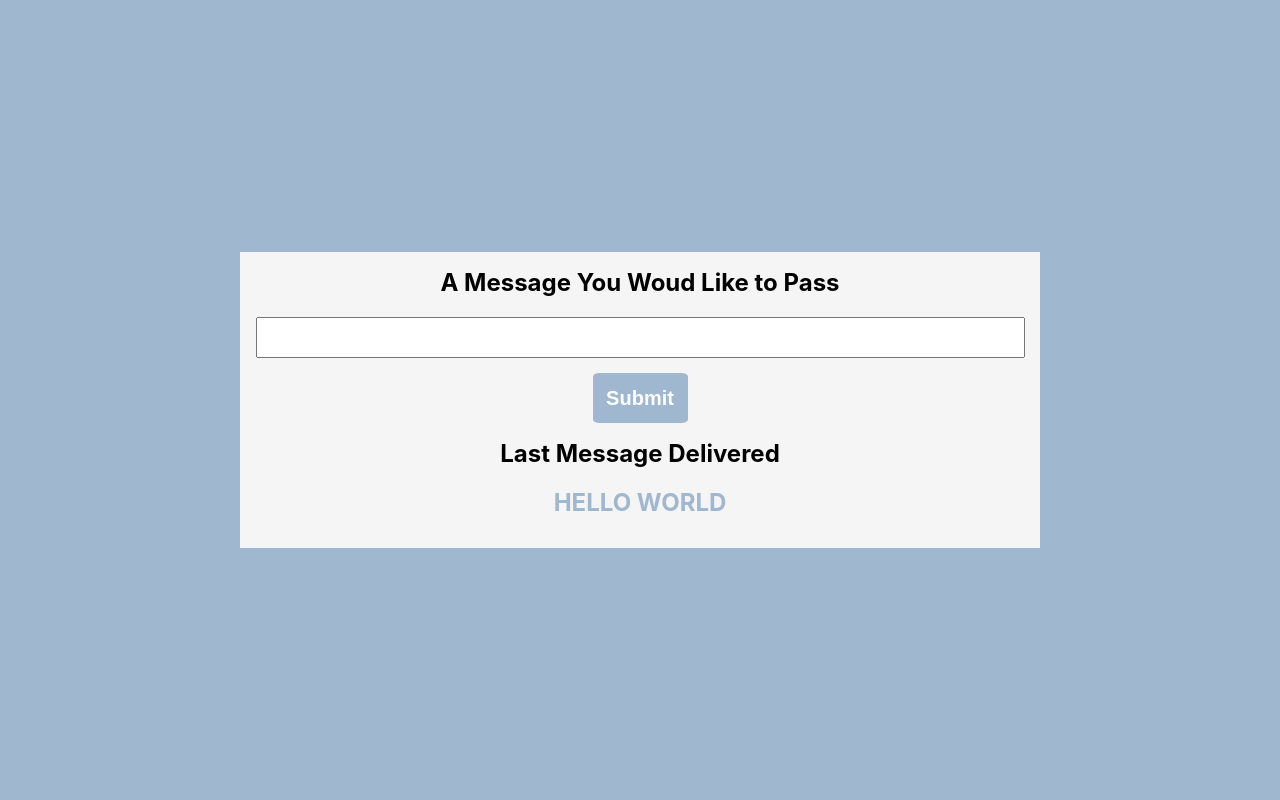
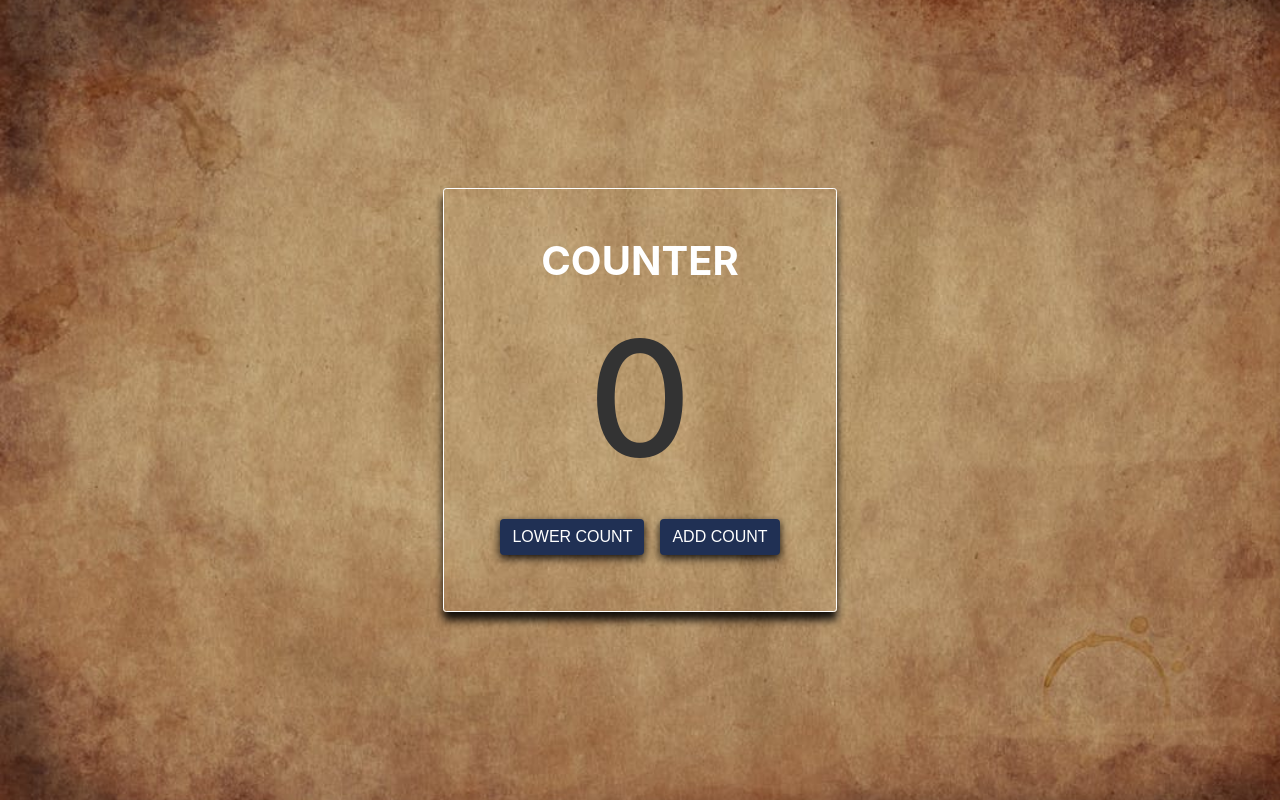
Before and after one commit to 0125jinlee/SmallJSProjects, a React (Create React App) app: page / in a window 1280 px wide. Built offline with nearby package versions, Linux system fonts and the light colour scheme.

Commit message:
5. Counter Done

```diff
--- a/src/App.css
+++ b/src/App.css
@@ -4,65 +4,65 @@
   width: 100%;
   align-items: center; /* manages vertical */
   justify-content: center; /* manages horizontal */
-  background-color: rgb(159, 183, 207);
+  background-image: url("background.jpeg");
+  background-size: cover;
+  background-position: center;
+  background-repeat: no-repeat;
 }
 
-.msgBox {
-  min-width: 60%;
-  height: auto;
-  padding: 1rem;
-  background-color: rgb(245, 245, 245);
+.CounterBox {
+  max-width: 83.333333%;
+  margin-left: auto;
+  margin-right: auto;
+  padding: 3rem;
+  border: 0.1rem solid white;
+  box-shadow: 0 0.5rem 0.5rem rgba(0, 0, 0, 0.9);
+  border-radius: 0.2rem;
   text-align: center;
 }
 
-.msgBox h2 {
+.CounterBox h1 {
+  font-size: 2.5rem;
   margin-top: 0;
+  margin-bottom: 0;
+  font-weight: bold;
+  line-height: 1.2;
+  color: white;
 }
 
-.msgBox input {
-  display: block;
-  margin-top: 2%;
-  margin-bottom: 2%;
-  min-width: 98%;
-  height: 35px;
-  font-size: 20px;
-  padding-left: 10px;
+.Counter {
+  font-size: 10rem;
+  font-weight: 500;
+  margin-top: 1rem;
+  margin-bottom: 1rem;
 }
 
-.msgBox button {
-  width: 95px;
-  height: 50px;
-  background-color: rgb(159, 183, 207);
-  margin-bottom: 2%;
+.CounterBox button {
+  margin: 0.5rem;
+  text-align: center;
+  font-size: 1rem;
+  padding: 0.375rem 0.75rem;
+  line-height: 1.5;
+  border: none;
+  border-radius: 0.25rem;
   cursor: pointer;
+  box-shadow: 0 0.2rem 0.5rem rgba(0, 0, 0, 0.9);
+  background: rgba(32, 48, 84);
   color: white;
-  border-radius: 7%;
-  border: 1px solid transparent;
-  font-size: 20px;
-  font-weight: bold;
   transition: color 0.15s ease-in-out, background-color 0.15s ease-in-out,
     border-color 0.15s ease-in-out, box-shadow 0.15s ease-in-out;
 }
 
-.msgBox button:hover {
-  color: black;
+.CounterBox button:focus {
+  outline: none;
 }
 
-.Alert {
-  display: flex;
-  align-items: center;
-  justify-content: center;
-  margin-top: 2%;
-  margin-bottom: 4%;
-  height: 35px;
-  color: #721c24;
-  background-color: #f8d7da;
-  border-color: #f5c6cb;
-  border: 1px solid transparent;
+.CounterBox button:hover {
+  background: rgba(93, 165, 234);
 }
 
-.lastMsg {
-  color: rgb(159, 183, 207);
-  text-transform: uppercase;
-  margin-bottom: 2%;
+@media (min-width: 768px) {
+  .CounterBox {
+    max-width: 50%;
+  }
 }
--- a/src/App.js
+++ b/src/App.js
@@ -3,40 +3,50 @@ import React, { useState } from "react";
 import "./App.css";
 
 const App = () => {
-  const [input, setInput] = useState("");
-  const [lastMsg, setLastMsg] = useState("");
-  const [show, setShow] = useState(false);
+  const [counter, setCounter] = useState(0);
+  const [colorControl, setColorControl] = useState("rgb(51, 51, 51)");
 
-  const submitHandler = (e) => {
-    e.preventDefault();
-    if (input === "") {
-      setShow(true);
-      setTimeout(() => {
-        setShow(false);
-      }, 2000);
-    } else if (input === "" && lastMsg !== "") {
-      setLastMsg(input);
+  const decrementHandler = () => {
+    if (counter === 1) {
+      setCounter(counter - 1);
+      setColorControl("rgb(51, 51, 51)");
+    } else if (counter === 0) {
+      setColorControl("rgb(51, 51, 51)");
+      setCounter(counter - 1);
+      setColorControl("red");
+    } else if (counter > 0) {
+      setColorControl("green");
+      setCounter(counter - 1);
     } else {
-      setLastMsg(input);
-      setInput("");
+      setColorControl("red");
+      setCounter(counter - 1);
+    }
+  };
+
+  const incrementHandler = () => {
+    if (counter === -1) {
+      setCounter(counter + 1);
+      setColorControl("rgb(51, 51, 51)");
+    } else if (counter === 0) {
+      setCounter(counter + 1);
+      setColorControl("green");
+    } else if (counter > 0) {
+      setCounter(counter + 1);
+    } else if (counter < 0) {
+      setColorControl("red");
+      setCounter(counter + 1);
     }
   };
 
   return (
     <div className="App">
-      <div className="msgBox">
-        <h2>A Message You Woud Like to Pass</h2>
-        <form onSubmit={submitHandler}>
-          <input
-            type="text"
-            value={input}
-            onChange={(e) => setInput(e.target.value)}
-          />
-          <button type="submit">Submit</button>
-        </form>
-        {show ? <h3 className="Alert">Please Enter A Value To Pass</h3> : null}
-        <h2>Last Message Delivered</h2>
-        <h2 className="lastMsg">{lastMsg ? lastMsg : "HELLO WORLD"}</h2>
+      <div className="CounterBox">
+        <h1>COUNTER</h1>
+        <div className="Counter" style={{ color: colorControl }}>
+          {counter}
+        </div>
+        <button onClick={decrementHandler}>LOWER COUNT</button>
+        <button onClick={incrementHandler}>ADD COUNT</button>
       </div>
     </div>
   );
```
Also changed, not shown: src/background.jpeg (added), 1 other file (tests, documents, lock files or other folders).
